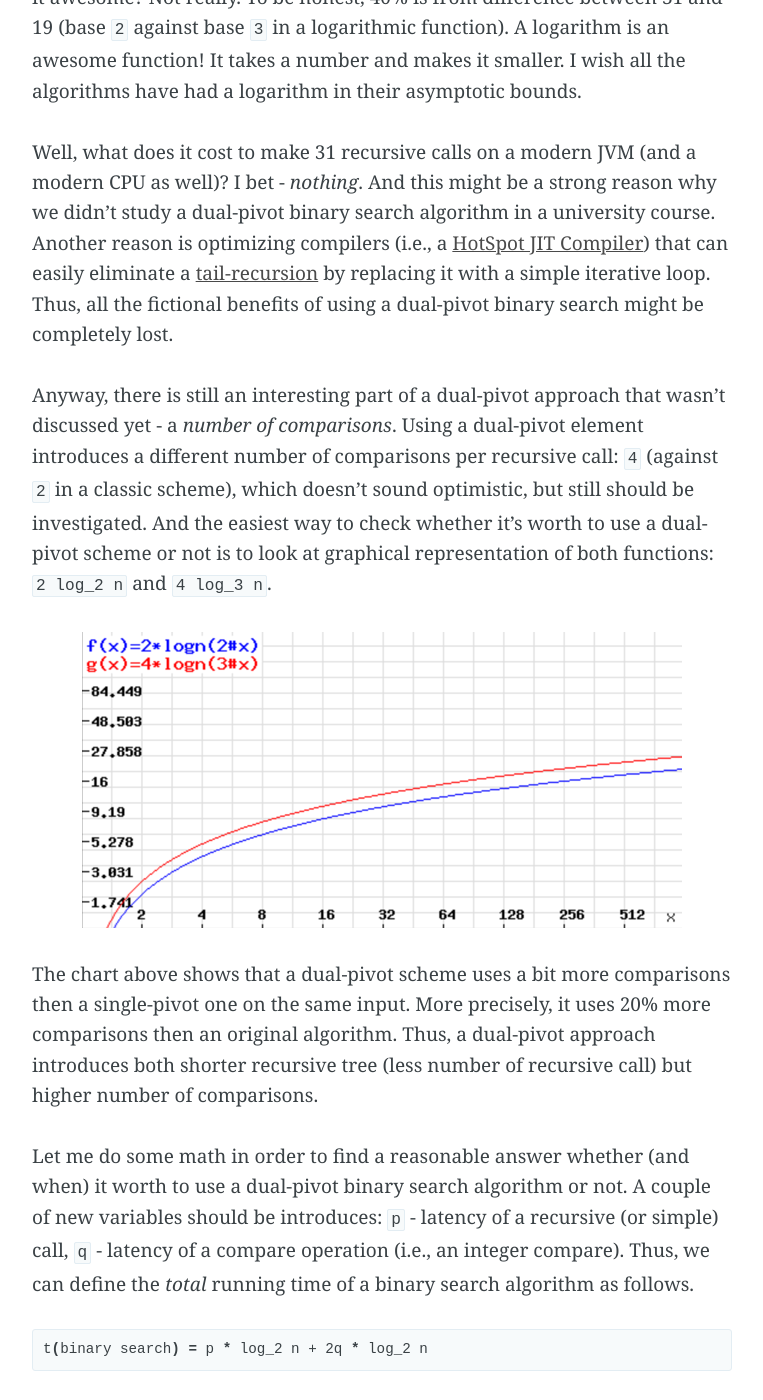
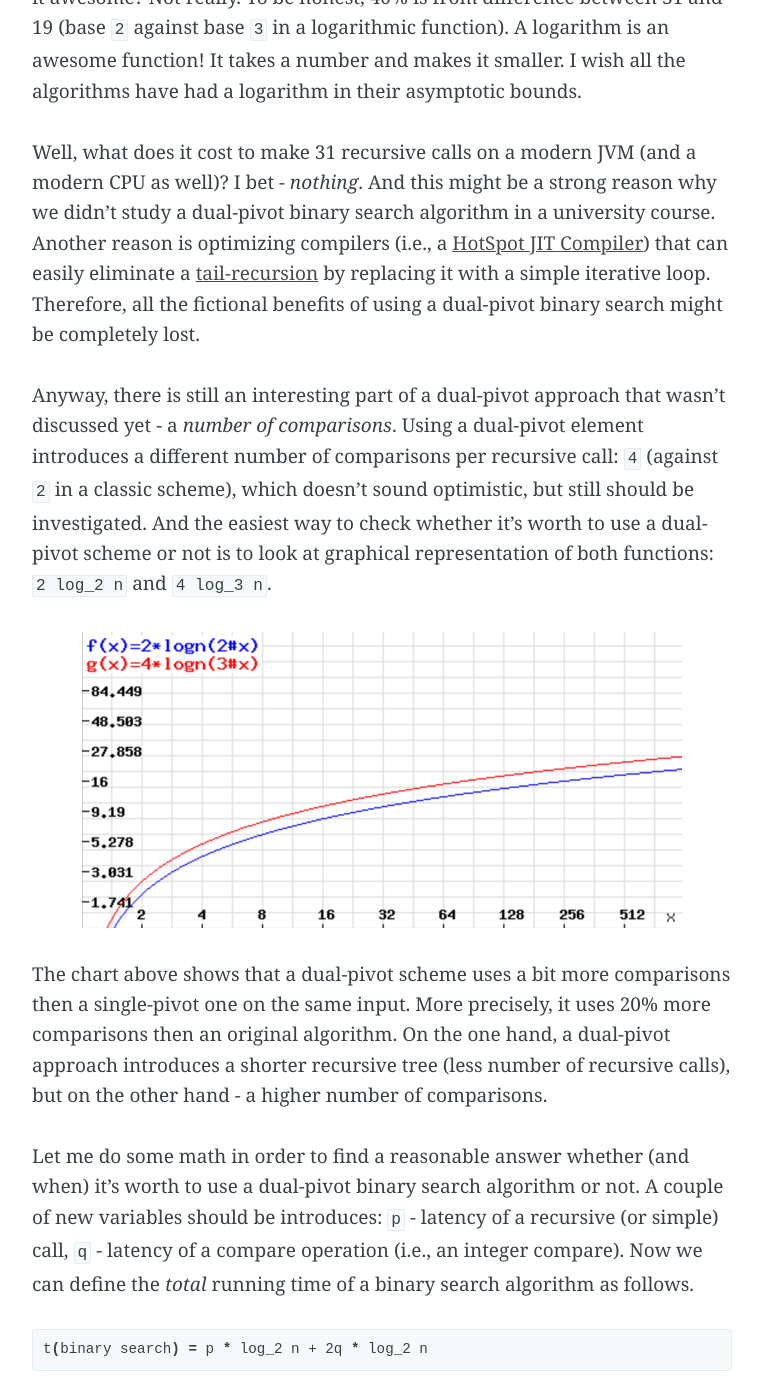
Before and after one commit to vkostyukov/vkostyukov.github.com, a Jekyll site: the page built from _posts/2014-02-06-dual-pivot-binary-search.markdown, in a window 1280 px wide and 1400 px high, scrolled down 3197 px. Shown: the whole window, without its empty margins (258-1021 px from the left). Built offline with Jekyll 4.4.1, drawn with Linux system fonts in a browser that asks for light colours; Markdown is read by kramdown in place of the engine named in the settings; some of the changed text lies outside the part shown.

Commit message:
dpbs update

```diff
--- a/_posts/2014-02-06-dual-pivot-binary-search.markdown
+++ b/_posts/2014-02-06-dual-pivot-binary-search.markdown
@@ -80,15 +80,15 @@ That is a partially true. We usually don't care about constant factors in asympt
 
 The new time complexity gives us a shorter version of a recursive tree: `log_3 n` against `log_2 n`. In other words, it gives us a shorter stack trace as well as a smaller memory footprint (due to reduced number of the allocated stack frames). For example, for n = 2 147 483 647 (a maximum length of the array that might be allocated in JVM) we'll have a 40% shorter recursive tree. Isn't it awesome? Not really. To be honest, 40% is from difference between 31 and 19 (base `2` against base `3` in a logarithmic function). A logarithm is an awesome function! It takes a number and makes it smaller. I wish all the algorithms have had a logarithm in their asymptotic bounds.
 
-Well, what does it cost to make 31 recursive calls on a modern JVM (and a modern CPU as well)? I bet - _nothing_. And this might be a strong reason why we didn't study a dual-pivot binary search algorithm in a university course. Another reason is optimizing compilers (i.e., a [HotSpot JIT Compiler][9]) that can easily eliminate a [tail-recursion][8] by replacing it with a simple iterative loop. Thus, all the fictional benefits of using a dual-pivot binary search might be completely lost.
+Well, what does it cost to make 31 recursive calls on a modern JVM (and a modern CPU as well)? I bet - _nothing_. And this might be a strong reason why we didn't study a dual-pivot binary search algorithm in a university course. Another reason is optimizing compilers (i.e., a [HotSpot JIT Compiler][9]) that can easily eliminate a [tail-recursion][8] by replacing it with a simple iterative loop. Therefore, all the fictional benefits of using a dual-pivot binary search might be completely lost.
 
 Anyway, there is still an interesting part of a dual-pivot approach that wasn't discussed yet - a _number of comparisons_. Using a dual-pivot element introduces a different number of comparisons per recursive call: `4` (against `2` in a classic scheme), which doesn't sound optimistic, but still should be investigated. And the easiest way to check whether it's worth to use a dual-pivot scheme or not is to look at graphical representation of both functions: `2 log_2 n` and `4 log_3 n`.
 
 ![A chart]({{ site.url }}/assets/images/chart.png)
 
-The chart above shows that a dual-pivot scheme uses a bit more comparisons then a single-pivot one on the same input. More precisely, it uses 20% more comparisons then an original algorithm. Thus, a dual-pivot approach introduces both shorter recursive tree (less number of recursive call) but higher number of comparisons.
+The chart above shows that a dual-pivot scheme uses a bit more comparisons then a single-pivot one on the same input. More precisely, it uses 20% more comparisons then an original algorithm. On the one hand, a dual-pivot approach introduces a shorter recursive tree (less number of recursive calls), but on the other hand - a higher number of comparisons.
 
-Let me do some math in order to find a reasonable answer whether (and when) it worth to use a dual-pivot binary search algorithm or not. A couple of new variables should be introduces: `p` - latency of a recursive (or simple) call,  `q` - latency of a compare operation (i.e., an integer compare). Thus, we can define the _total_ running time of a binary search algorithm as follows.
+Let me do some math in order to find a reasonable answer whether (and when) it's worth to use a dual-pivot binary search algorithm or not. A couple of new variables should be introduces: `p` - latency of a recursive (or simple) call,  `q` - latency of a compare operation (i.e., an integer compare). Now we can define the _total_ running time of a binary search algorithm as follows.
 
 {% highlight bash %}
 t(binary search) = p * log_2 n + 2q * log_2 n
```
Also changed, not shown: other parts of _posts/2014-02-06-dual-pivot-binary-search.markdown (+1 -1 lines).
